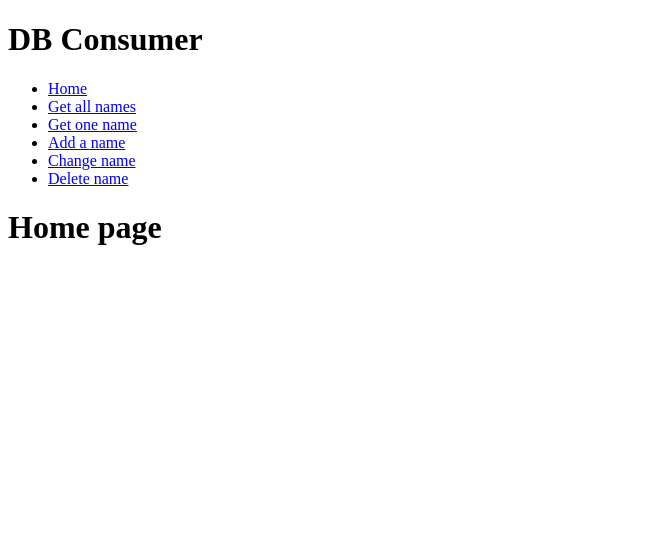
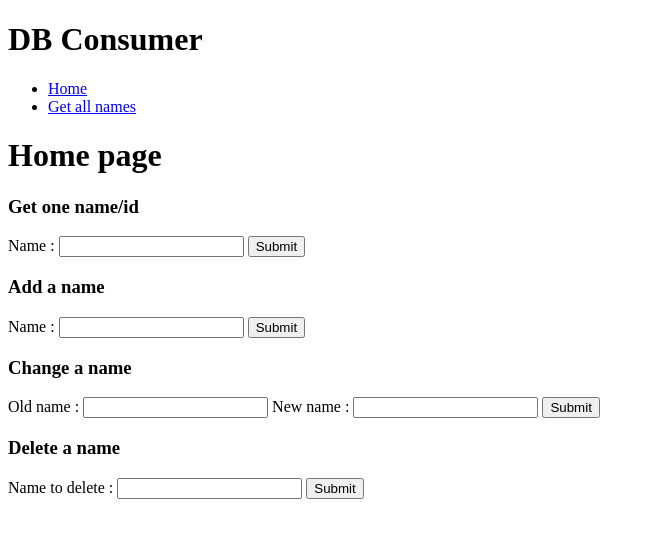
Before and after one commit to PropeReferio/flask-consumer, a Flask app: page / in a window 1280 px wide. Shown: the top 538 px of the page, without its empty margins (0-655 px from the left). Run offline with Flask 2, Linux system fonts and the light colour scheme.

Commit message:
All CRUD ops working

```diff
--- a/app.py
+++ b/app.py
@@ -2,7 +2,7 @@ from flask import Flask, render_template, request
 import requests
 
 app = Flask(__name__)
-base_url = 'http://127.0.0.1:5002'
+base_url = 'http://127.0.0.1:5002' #from flask-db-no-auth projects
 
 @app.route('/')
 def index():
@@ -14,21 +14,35 @@ def get_names():
 	length = len(r)
 	return render_template('get-names.html', length=length, json=r)
 
-@app.route('/get-name')
+@app.route('/get-name', methods=['POST'])
 def get_name():
-	return render_template('get-name.html')
+	if 'name' in request.form:
+		name = request.form['name']
+		r = requests.get(base_url + f"/name/{name}").json()
+		return render_template('get-name.html', json=r)
 
-@app.route('/change-name')
+@app.route('/change-name', methods=['POST'])
 def change_name():
-	return render_template('change-name.html')
+	if 'old_name' in request.form and 'new_name' in request.form:
+		old_name = request.form['old_name']
+		new_name = request.form['new_name']
+		r = requests.put(base_url + f"/name/{old_name}", json={'name': new_name})
+		return render_template('change-name.html', json=r.text)
 
-@app.route('/delete-name')
+@app.route('/delete-name', methods=['POST'])
 def delete_name():
-	return render_template('delete-name.html')
+	if 'erase_name' in request.form:
+		r = requests.delete(base_url + f"/name/{request.form['erase_name']}")
 
-@app.route('/add-name')
+	return render_template('delete-name.html', json=r.text)
+
+@app.route('/add-name', methods=['POST'])
 def add_name():
-	return render_template('add-name.html')
+	if 'add_name' in request.form:
+		add_name = request.form['add_name']
+		r = requests.post(base_url + '/name', json={'name': add_name})
+
+	return render_template('add-name.html', json=r.text)
 
 if __name__ == "__main__":
 	app.run(debug=True)
--- a/templates/add-name.html
+++ b/templates/add-name.html
@@ -1,4 +1,5 @@
 {% extends "layout.html" %}
 {% block content %}
-  <h1>Add a name</h1>
+	<h1>Add a name</h1>
+	{{ json }}
 {% endblock content %}
--- a/templates/change-name.html
+++ b/templates/change-name.html
@@ -1,4 +1,5 @@
 {% extends "layout.html" %}
 {% block content %}
-  <h1>Change a name</h1>
+	<h1>Change a name</h1>
+	{{ json }}
 {% endblock content %}
--- a/templates/delete-name.html
+++ b/templates/delete-name.html
@@ -1,4 +1,5 @@
 {% extends "layout.html" %}
 {% block content %}
-  <h1>Delete a name</h1>
+	<h1>Delete a name</h1>
+	{{ json }}
 {% endblock content %}
--- a/templates/get-name.html
+++ b/templates/get-name.html
@@ -1,4 +1,5 @@
 {% extends "layout.html" %}
 {% block content %}
-  <h1>Get a single name</h1>
+	<h1>Get a single name</h1>
+	{{ json }}
 {% endblock content %}
--- a/templates/index.html
+++ b/templates/index.html
@@ -1,4 +1,29 @@
 {% extends "layout.html" %}
 {% block content %}
-  <h1>Home page</h1>
+	<h1>Home page</h1>
+
+	<h3>Get one name/id</h3>
+	<form method="POST" action="/get-name">
+		Name : <input type="text" name="name">
+		<input type="submit">
+	</form>
+
+	<h3>Add a name</h3>
+	<form method="POST" action="/add-name">
+		Name : <input type="text" name="add_name">
+		<input type="submit">
+	</form>
+
+	<h3>Change a name</h3>
+	<form method="POST" action="/change-name">
+		Old name : <input type="text" name="old_name">
+		New name : <input type="text" name="new_name">
+		<input type="submit">
+	</form>
+
+	<h3>Delete a name</h3>
+	<form method="POST" action="/delete-name">
+		Name to delete : <input type="text" name="erase_name">
+		<input type="submit">
+	</form>
 {% endblock content %}
--- a/templates/layout.html
+++ b/templates/layout.html
@@ -11,10 +11,6 @@
 		<ul>
 			<li><a href="/">Home</a></li>
 			<li><a href="/get-names">Get all names</a></li>
-			<li><a href="/get-name">Get one name</a></li>
-			<li><a href="/add-name">Add a name</a></li>
-			<li><a href="/change-name">Change name</a></li>
-			<li><a href="/delete-name">Delete name</a></li>
 		</ul>
 	</nav>
 	{% block content %}
```
